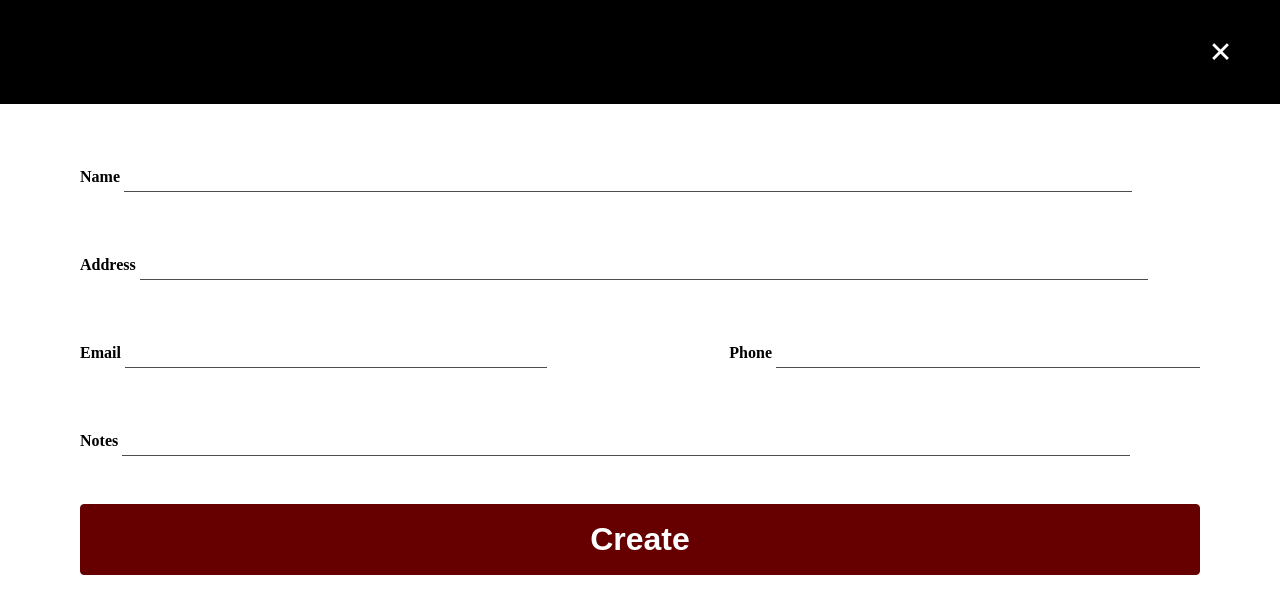
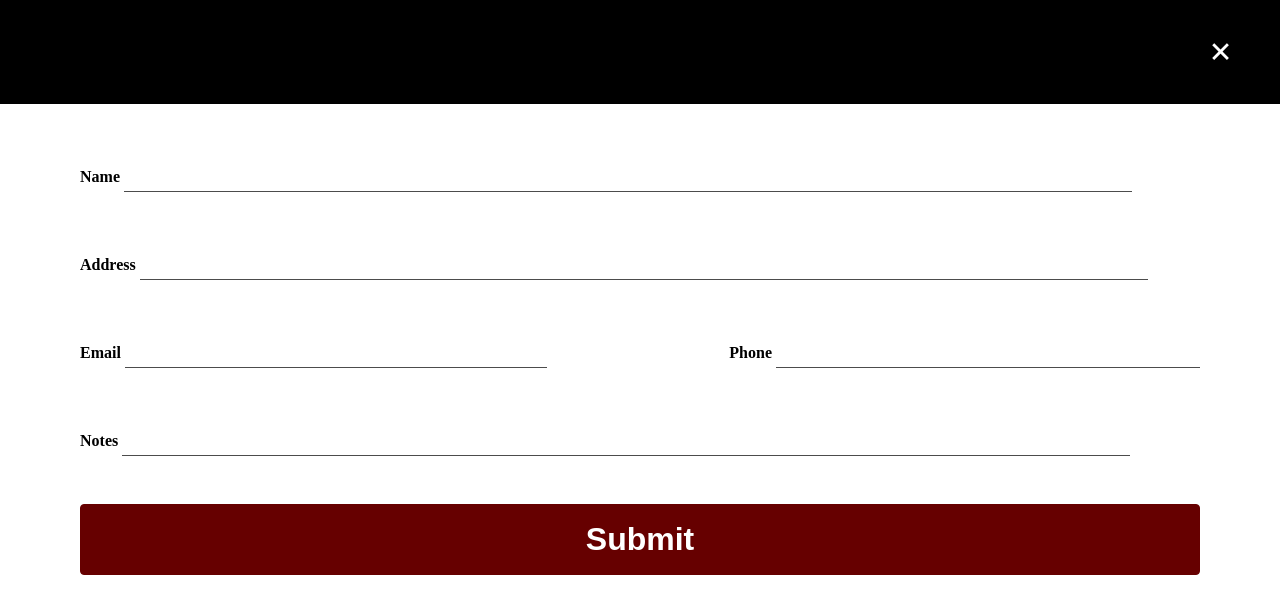
Before and after one commit to Lucas-ODonnell/address_book, a React (Create React App) app: page / in a window 1280 px wide. Both pictures are taken after a click on the button "New Address". Shown: the top 614 px of the page. Built offline with nearby package versions, Linux system fonts and the light colour scheme.

Commit message:
user can delete and update addresses

```diff
--- a/package.json
+++ b/package.json
@@ -16,6 +16,7 @@
     "react": "^18.0.0",
     "react-dom": "^18.0.0",
     "react-scripts": "5.0.0",
+    "react-uuid": "^1.0.2",
     "typescript": "^4.6.3",
     "web-vitals": "^2.1.4"
   },
@@ -42,5 +43,8 @@
       "last 1 firefox version",
       "last 1 safari version"
     ]
+  },
+  "devDependencies": {
+    "@types/uuid": "^8.3.4"
   }
 }
--- a/src/CustomTypes.ts
+++ b/src/CustomTypes.ts
@@ -1,4 +1,5 @@
 export interface AddressInfo {
+	id: string;
 	name: string;
 	address: string;
 	email: string;
--- a/src/components/Address.css
+++ b/src/components/Address.css
@@ -133,6 +133,24 @@
 	background-color: var(--backgroundColor);
 }
 
+.header {
+	display: flex;
+	justify-content: flex-end
+}
+
+.header button {
+	margin-right: .4em;
+	cursor: pointer;
+	background-color: #660000;
+	border: 1px solid #660000;
+	border-radius: 4px;
+	color: white;
+}
+
+.header button:hover {
+	color: black;
+}
+
 .each-address div {
 	margin-bottom: .3em;
 }
--- a/src/components/Address.tsx
+++ b/src/components/Address.tsx
@@ -2,24 +2,30 @@ import React, { useState, useEffect } from 'react';
 import { AddressInfo } from '../CustomTypes';
 import AddressForm from './AddressForm';
 import AddressIndex from './AddressIndex';
+import { v4 as uuidv4 } from 'uuid';
 import './Address.css';
 
 const Address: React.FC = () => {
+	const [buttonName, setButtonName] = useState<string>("")
+	const [id, setId] = useState<string>("");
+	const [showForm, setShowForm] = useState<boolean>(false);
+	const [addresses, setAddresses] = useState<AddressInfo[]>(()=>{
+		const data = localStorage.getItem("addresses");
+		return data ? JSON.parse(data) : [];
+	})
 	const [addressForm, setAddressForm] = useState<AddressInfo>({
+		id: '',
 		name: '',
 		address: '',
 		email: '',
 		phone: '',
 		notes: ''
 	})
-	const [addresses, setAddresses] = useState<AddressInfo[]>(()=>{
-		const data = localStorage.getItem("addresses");
-		return data ? JSON.parse(data) : [];
-	})
 
 	useEffect(()=> {
 		localStorage.setItem('addresses', JSON.stringify(addresses));
-			},[addresses])
+		console.log(addresses)
+	},[addresses,])
 
 	const handleChange = (e: React.FormEvent<HTMLInputElement>) => {
 		e.preventDefault();
@@ -28,22 +34,41 @@ const Address: React.FC = () => {
 
 	const handleSubmit = (e: React.FormEvent) => {
 		e.preventDefault();
+		if (id === "") {
+			addressForm.id = uuidv4();
 			setAddresses([...addresses, addressForm])
 			setAddressForm({
+				id: '',
 				name: '',
 				address: '',
 				email: '',
 				phone: '',
 				notes: ''
 			})
-		localStorage.setItem('addresses', JSON.stringify(addresses));
+		} else {
+			let updatedAddresses = addresses.map(address => {
+				if (address.id === id) {
+					address.name = addressForm.name
+					address.address = addressForm.address
+					address.email = addressForm.email
+					address.phone = addressForm.phone
+					address.notes = addressForm.notes
+				}
+				return address
+			})
+			setAddresses(updatedAddresses)
+		}
+	}
+
+	const handleDelete = (id: string) => {
+		setAddresses(addresses.filter(item => item.id !== id));
 	}
 
 	return (
 		<div className="container">
 			<div className="content">
-				<AddressForm {...{handleChange, addressForm, handleSubmit}}/>
-				<AddressIndex {...{addresses}}/>
+				<AddressForm {...{handleChange, addressForm, handleSubmit, showForm, setShowForm, buttonName, setButtonName}}/>
+				<AddressIndex {...{addresses, handleDelete, setShowForm,showForm, addressForm, handleChange, handleSubmit, setId, buttonName, setButtonName}}/>
 			</div>
 		</div>
 	)
--- a/src/components/AddressForm.tsx
+++ b/src/components/AddressForm.tsx
@@ -1,23 +1,26 @@
-import React, { useState } from 'react';
+import React from 'react';
 import { AddressInfo } from '../CustomTypes';
-import CreateAddress from './CreateAddress';
+import CreateUpdate from './CreateUpdate';
 
 interface Props {
 	handleChange: (e: React.FormEvent<HTMLInputElement>) => void;
 	handleSubmit: (e: React.FormEvent)=> void;
 	addressForm: AddressInfo;
+	showForm: boolean;
+	setShowForm: React.Dispatch<React.SetStateAction<boolean>>;
+	buttonName: string;
+	setButtonName: React.Dispatch<React.SetStateAction<string>>;
 }
 
-const AddressForm: React.FC<Props> = ({addressForm, handleChange, handleSubmit}) => {
-	const [showAddressForm, setShowAddressForm] = useState<boolean>(false);
+const AddressForm: React.FC<Props> = ({addressForm, handleChange, handleSubmit, showForm, setShowForm, buttonName, setButtonName}) => {
 	return (
 		<section>
-			<div onClick={()=>setShowAddressForm(true)} className="new-address">
-					<button>New Address</button>
+			<div className="new-address">
+					<button onClick={()=>{setShowForm(true); setButtonName("Submit");}}>New Address</button>
 			</div>
 			{
-			showAddressForm ?
-			<CreateAddress {...{setShowAddressForm, addressForm, handleChange, handleSubmit}}/>
+			showForm ?
+			<CreateUpdate {...{addressForm, setShowForm, handleChange, handleSubmit, buttonName}}/>
 			:
 			<div></div>
 			}
--- a/src/components/AddressIndex.tsx
+++ b/src/components/AddressIndex.tsx
@@ -1,14 +1,28 @@
 import React from 'react';
 import { AddressInfo } from '../CustomTypes';
+import CreateUpdate from './CreateUpdate';
 
 interface Props {
 	addresses: AddressInfo[];
+	handleDelete: (id: string) => void;
+	showForm: boolean;
+	setShowForm: React.Dispatch<React.SetStateAction<boolean>>;
+	addressForm: AddressInfo;
+	handleChange: (e: React.FormEvent<HTMLInputElement>) => void;
+	handleSubmit: (e: React.FormEvent) => void;
+	setId: React.Dispatch<React.SetStateAction<string>>;
+	buttonName: string;
+	setButtonName: React.Dispatch<React.SetStateAction<string>>;
 }
-const AddressIndex: React.FC<Props> = ({addresses}) => {
+const AddressIndex: React.FC<Props> = ({addresses, handleDelete, showForm, setShowForm, addressForm, handleChange, handleSubmit, setId, buttonName, setButtonName}) => {
 	const addressList = addresses.map((thisAddress, index)=> {
-		const { name, address, email, phone, notes } = thisAddress
+		const { id, name, address, email, phone, notes } = thisAddress
 		return (
 			<div className="each-address" key={index}>
+				<div className="header">
+					<button onClick={()=>{setShowForm(true); setId(id); setButtonName("Update");}}>Edit</button>
+					<button onClick={()=>handleDelete(id)}>Delete</button>
+				</div>
 				<div>
 					<h3>{name}</h3>
 				</div>
@@ -27,9 +41,17 @@ const AddressIndex: React.FC<Props> = ({addresses}) => {
 	})
 	return (
 		<section>
-					<div className="address-grid">
-						{addressList}
-					</div>
+			<div className="address-grid">
+				{addressList}
+			</div>
+			{showForm ?
+			<CreateUpdate {...{setShowForm, addressForm, handleChange, handleSubmit, buttonName}}/>
+			:
+			<div>
+			</div>
+			}
+
+
 		</section>
 	)
 }
--- a/src/components/CreateAddress.tsx
+++ b/src/components/CreateUpdate.tsx
@@ -2,19 +2,20 @@ import React from 'react';
 import { AddressInfo } from '../CustomTypes';
 
 interface Props {
-	setShowAddressForm: React.Dispatch<React.SetStateAction<boolean>>;
+	setShowForm: React.Dispatch<React.SetStateAction<boolean>>;
 	handleChange: (e: React.FormEvent<HTMLInputElement>) => void;
 	handleSubmit: (e: React.FormEvent) => void;
 	addressForm: AddressInfo;
+	buttonName: string;
 }
 
-const CreateAddress: React.FC<Props> = ({setShowAddressForm, addressForm, handleChange, handleSubmit}) => {
+const CreateUpdate: React.FC<Props> = ({setShowForm, addressForm, handleChange, handleSubmit, buttonName}) => {
 	return (
 		<section>
 			<div className="address-form-container">
 				<div className="address-form-content">
 					<div className="form-header">
-						<div onClick={()=>setShowAddressForm(false)}>&times;</div>
+						<div onClick={()=>setShowForm(false)}>&times;</div>
 					</div>
 					<form className="address-form" onSubmit={handleSubmit}>
 						<div className="field">
@@ -65,7 +66,7 @@ const CreateAddress: React.FC<Props> = ({setShowAddressForm, addressForm, handle
 								/>
 						</div>
 						<div className="form-submit">
-							<button>Create</button>
+							<button>{buttonName}</button>
 						</div>
 					</form>
 				</div>
@@ -74,4 +75,4 @@ const CreateAddress: React.FC<Props> = ({setShowAddressForm, addressForm, handle
 	)
 }
 
-export default CreateAddress;
+export default CreateUpdate;
--- a/src/react-app-env.d.ts
+++ b/src/react-app-env.d.ts
@@ -1 +1,2 @@
 /// <reference types="react-scripts" />
+declare module 'uuid';
```
Also changed, not shown: 1 other file (tests, documents, lock files or other folders). Lines whose indentation alone changed are shown as unchanged.
